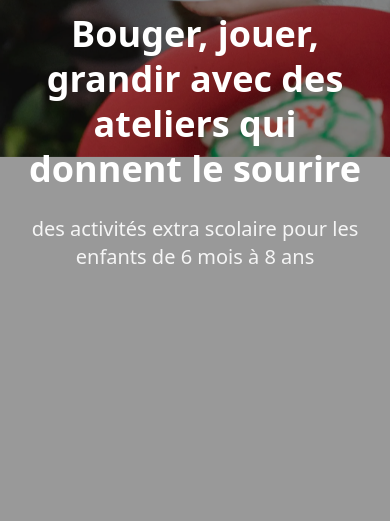
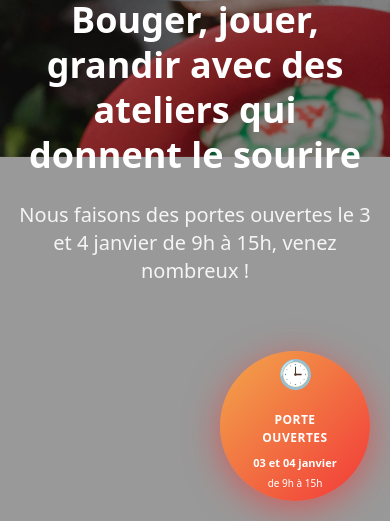
Before and after one commit to lau2424/MoveAndPlayKids, a website: page index.html in a window 390 px wide. Shown: the part 323-844 px from the top of the page. Drawn offline with nearby package versions, Linux system fonts and the light colour scheme.

Commit message:
Change syntaxe and add anniv, add ppoup

```diff
--- a/index.html
+++ b/index.html
@@ -562,5 +562,15 @@
             </svg>
         </a>
     </div>
+
+    <!-- Round Opening Hours Popup -->
+    <div class="hours-popup">
+        <div class="hours-popup-content">
+            <div class="hours-popup-icon">🕒</div>
+            <div class="hours-popup-title">Porte Ouvertes</div>
+            <div class="hours-popup-dates">03 et 04 janvier</div>
+            <div class="hours-popup-time">de 9h à 15h</div>
+        </div>
+    </div>
 </body>
 </html>
--- a/styles.css
+++ b/styles.css
@@ -669,3 +669,92 @@ a:focus {
     height: 20px;
   }
 }
+
+/* Round Opening Hours Popup */
+.hours-popup {
+  position: fixed;
+  bottom: 30px;
+  right: 30px;
+  width: 180px;
+  height: 180px;
+  background: linear-gradient(135deg, var(--mpl-orange), var(--mpl-red));
+  border-radius: 50%;
+  display: flex;
+  align-items: center;
+  justify-content: center;
+  box-shadow: 0 8px 25px rgba(242, 56, 56, 0.4);
+  z-index: 1000;
+  animation: pulse 2s ease-in-out infinite;
+  cursor: pointer;
+  transition: transform 0.3s ease;
+}
+
+.hours-popup:hover {
+  transform: scale(1.05);
+  box-shadow: 0 12px 35px rgba(242, 56, 56, 0.5);
+}
+
+@keyframes pulse {
+  0%, 100% {
+    box-shadow: 0 8px 25px rgba(242, 56, 56, 0.4);
+  }
+  50% {
+    box-shadow: 0 8px 35px rgba(242, 56, 56, 0.6);
+  }
+}
+
+.hours-popup-content {
+  text-align: center;
+  color: white;
+  padding: 20px;
+}
+
+.hours-popup-icon {
+  font-size: 32px;
+  margin-bottom: 8px;
+  animation: bounce 1.5s ease infinite;
+}
+
+.hours-popup-title {
+  font-size: 14px;
+  font-weight: bold;
+  margin-bottom: 8px;
+  text-transform: uppercase;
+  letter-spacing: 0.5px;
+}
+
+.hours-popup-dates {
+  font-size: 13px;
+  font-weight: 600;
+  margin-bottom: 4px;
+}
+
+.hours-popup-time {
+  font-size: 12px;
+  font-weight: 500;
+}
+
+@media (max-width: 768px) {
+  .hours-popup {
+    width: 150px;
+    height: 150px;
+    bottom: 20px;
+    right: 20px;
+  }
+
+  .hours-popup-icon {
+    font-size: 28px;
+  }
+
+  .hours-popup-title {
+    font-size: 12px;
+  }
+
+  .hours-popup-dates {
+    font-size: 11px;
+  }
+
+  .hours-popup-time {
+    font-size: 10px;
+  }
+}
--- a/translations.js
+++ b/translations.js
@@ -11,7 +11,9 @@ const translations = {
 
     // Hero Section
     'hero.title': 'Bouger, jouer, grandir avec des ateliers qui donnent le sourire',
-    'hero.subtitle': 'des activités extra scolaire pour les enfants de 6 mois à 8 ans',
+    //'hero.subtitle': 'des activités extra scolaire pour les enfants de 6 mois à 8 ans',
+    'hero.subtitle': 'Nous faisons des portes ouvertes le 3 et 4 janvier de 9h à 15h, venez nombreux !',
+
     'hero.cta1': 'Calendrier',
     'hero.cta2': 'Voir les stages',
 
@@ -45,7 +47,7 @@ const translations = {
     'bento.card3.desc': 'Des parcours et jeux pour développer la coordination et l\'équilibre.',
     'bento.card4.tag': 'Sensoriel',
     'bento.card4.title': 'Exploration sensorielle',
-    'bento.card4.desc': 'Des activités pour éveiller tous les sens et favoriser l\'exploration des saveurs.',
+    'bento.card4.desc': 'Des activités pour éveiller tous les sens et favoriser l\'exploration culinaire.',
     'bento.card5.tag': 'Convivialité',
     'bento.card5.title': 'Espace accueil',
     'bento.card5.desc': 'Un lieu chaleureux pour accueillir les familles dans une atmosphère bienveillante.',
@@ -277,7 +279,7 @@ const translations = {
     'passes.card50.badge': 'Découverte',
     'passes.card50.subtitle': 'Le format idéal pour tester nos ateliers et faire plaisir',
     'passes.card50.perk1': '3 séances de l\'atelier Baby, Psychomoteur, Imaginaire',
-    'passes.card50.perk2': 'ou 2 séances d\'atelier Créatif ou Dégustatif',
+    'passes.card50.perk2': 'ou 2 séances d\'atelier Créatif ou Gustatif',
     'passes.card50.perk3': 'ou 1,5 jours de Stage pendant les vacances',
     'passes.card100.badge': 'Aventure',
     'passes.card100.subtitle': 'Utilisable par tous les enfants de la famille',
@@ -289,7 +291,7 @@ const translations = {
     'passes.card200.subtitle': 'Permet de profiter pleinement de toutes nos activités.',
     'passes.card200.perk1': 'accès à tous nos ateliers',
     'passes.card200.perk2': 'ou 1 semaine de stage pendant les vacances',
-    'passes.card200.perk3': 'ou fête d\'anniversaire clef en main',
+    'passes.card200.perk3': 'ou fête d\'anniversaire clé en main',
     'passes.card.cta': 'Acheter cette carte',
     'passes.steps.badge': 'Comment ça marche ?',
     'passes.steps.title': 'Votre pass en trois clics',
@@ -354,6 +356,7 @@ const translations = {
     'anniversaire.intro': 'Offrez à votre enfant un anniversaire magique ! Jeux et activités sont au rendez-vous pour partager un moment joyeux avec ses amis. Un animateur dédié accompagne les enfants dans un espace spécialement conçu pour eux, pour une fête pleine de rires et de découvertes.',
     'anniversaire.formula.title': 'Formule "Anniversaire clé en main"',
     'anniversaire.formula.subtitle': 'Pour un groupe de 8 enfants',
+    'anniversaire.formula.extra': 'Possibilité d’accueillir plus de 8 enfants avec un supplément de 30 € par enfant.',
     'anniversaire.included.title': 'Ce qui est inclus',
     'anniversaire.included.item1': 'Privatisation complète des lieux pendant 2h30',
     'anniversaire.included.item2': 'Cuisine entièrement à disposition (réfrigérateur, plaque électrique, four…)',
@@ -367,7 +370,7 @@ const translations = {
     'anniversaire.themes.jungle': '• Animaux de la jungle',
     'anniversaire.themes.space': '• Espace',
     'anniversaire.tobring.title': 'À fournir',
-    'anniversaire.tobring.item1': 'Le gâteau d\'anniversaire',
+    'anniversaire.tobring.item1': 'Le gâteau d\'anniversaire + bougies',
     'anniversaire.tobring.item2': 'Les boissons pour les enfants',
     'anniversaire.cta.text': 'Pour plus d\'informations et réservation, veuillez prendre contact avec nous',
     'anniversaire.cta.button': 'Nous contacter',
@@ -386,7 +389,9 @@ const translations = {
 
     // Hero Section
     'hero.title': 'Move, play, grow with workshops that bring smiles',
-    'hero.subtitle': 'extracurricular activities for children from 6 months to 8 years old',
+    //'hero.subtitle': 'extracurricular activities for children from 6 months to 8 years old',
+    'hero.subtitle': 'We open our doors on January 3 and 4 from 9am to 3pm, come with many !',
+
     'hero.cta1': 'Book',
     'hero.cta2': 'See camps',
 
@@ -420,7 +425,7 @@ const translations = {
     'bento.card3.desc': 'Courses and games to develop coordination and balance.',
     'bento.card4.tag': 'Sensory',
     'bento.card4.title': 'Sensory exploration',
-    'bento.card4.desc': 'Activities to awaken all senses and encourage flavor exploration.',
+    'bento.card4.desc': 'Activities to awaken all senses and encourage culinary exploration.',
     'bento.card5.tag': 'Welcoming',
     'bento.card5.title': 'Welcome space',
     'bento.card5.desc': 'A warm place to welcome families in a caring atmosphere.',
@@ -727,6 +732,7 @@ const translations = {
     'anniversaire.intro': 'Give your child a magical birthday! Games and activities await to share a joyful moment with friends. A dedicated facilitator accompanies the children in a space specially designed for them, for a party full of laughter and discoveries.',
     'anniversaire.formula.title': 'All-Inclusive Birthday Package',
     'anniversaire.formula.subtitle': 'For a group of 8 children',
+    'anniversaire.formula.extra': 'Option to host more than 8 children with an extra fee of €30 per child.',
     'anniversaire.included.title': 'What\'s included',
     'anniversaire.included.item1': 'Complete privatization of the venue for 2h30',
     'anniversaire.included.item2': 'Full access to kitchen (refrigerator, electric stove, oven…)',
@@ -740,7 +746,7 @@ const translations = {
     'anniversaire.themes.jungle': '• Jungle animals',
     'anniversaire.themes.space': '• Space',
     'anniversaire.tobring.title': 'To provide',
-    'anniversaire.tobring.item1': 'The birthday cake',
+    'anniversaire.tobring.item1': 'The birthday cake + candles',
     'anniversaire.tobring.item2': 'Drinks for the children',
     'anniversaire.cta.text': 'For more information and booking, please contact us',
     'anniversaire.cta.button': 'Contact us',
```
Also changed, not shown: anniversaire.html (+1 -0 lines).
